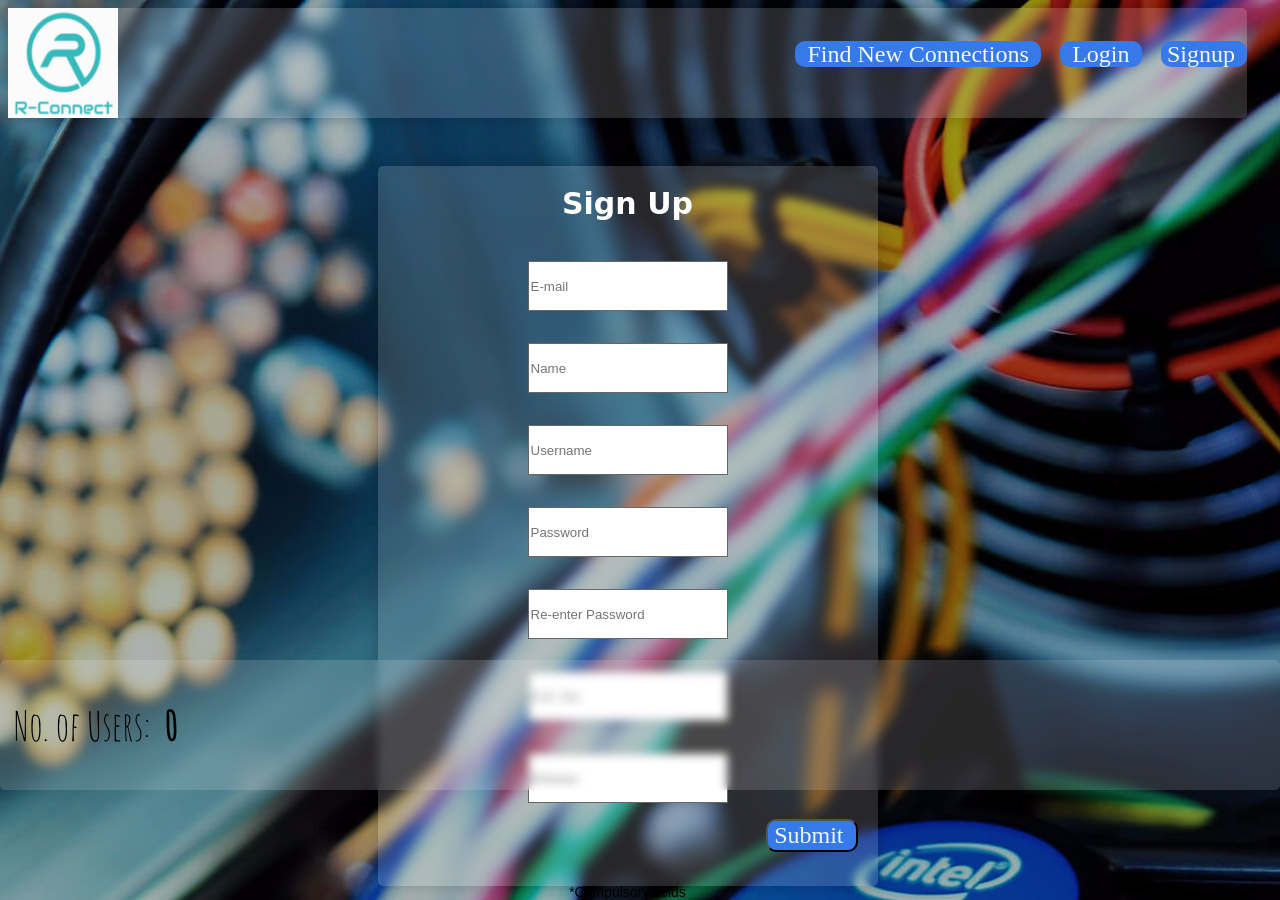
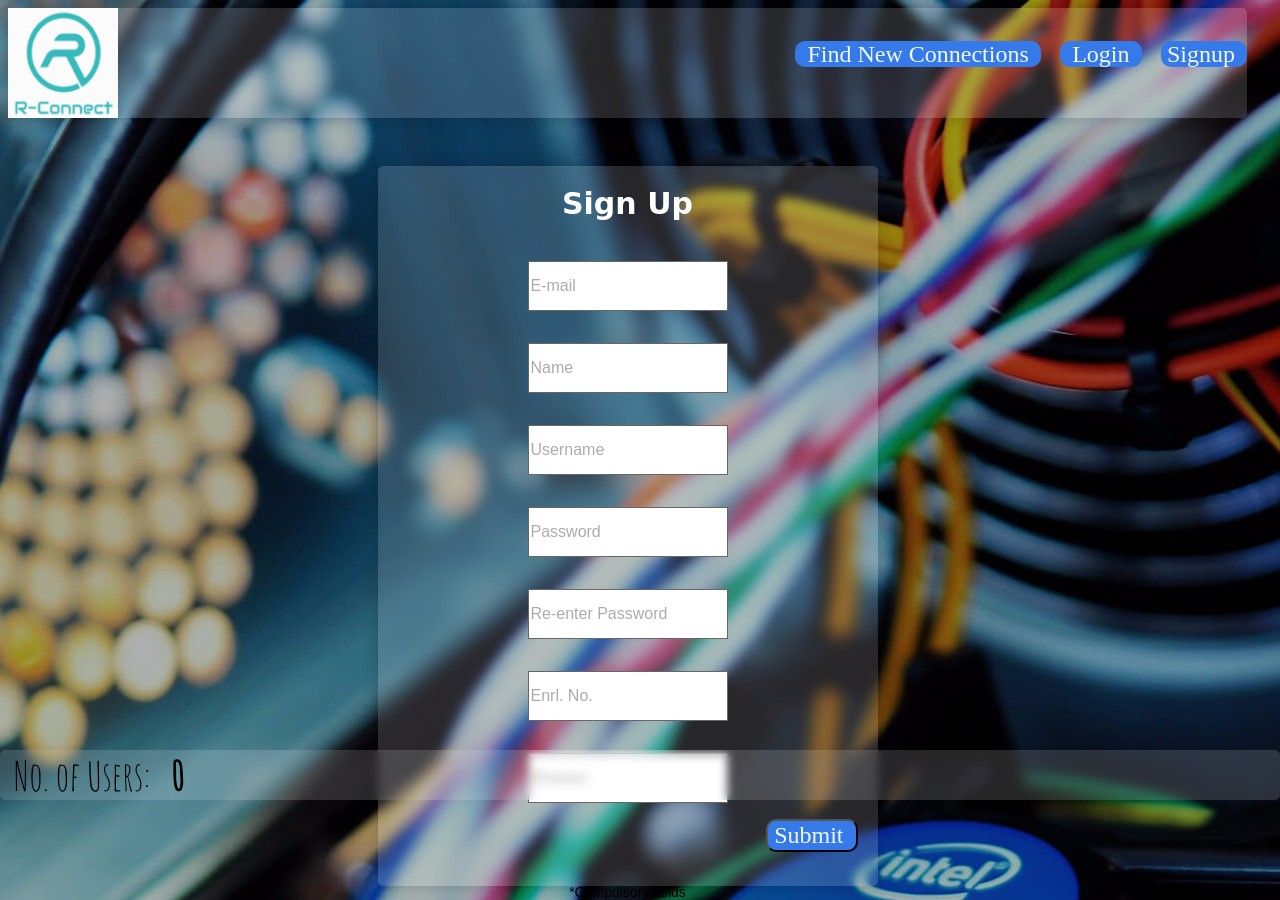
Before and after one commit to sdswoc/connect, a PHP site: page /woc/finalsignup.php in a window 1280 px wide. Run offline with PHP 8.4, Linux system fonts and the light colour scheme; data that the repository does not hold is empty.

Commit message:
minor changes to interface

```diff
--- a/finalsignup.php
+++ b/finalsignup.php
@@ -6,6 +6,7 @@
       <title>Signup Page</title>
 
       <link rel="stylesheet" type="text/css" href="style.css">
+      <link rel="stylesheet" type="text/css" href="rem.css">
 
 
    </head>
@@ -47,9 +48,8 @@
 
       </div>
       <object align='bottom'>
-        <div class="userC">&nbsp;&nbsp;No. of Users:&nbsp;&nbsp;<b><?php echo $user_count ?>&nbsp;&nbsp;&nbsp;&nbsp;</center>
-        <object align='right' style="padding-right: 15px">
-
+        <div class="userC">&nbsp;&nbsp;No. of Users:&nbsp;&nbsp;
+           <b><?php echo $user_count ?>&nbsp;&nbsp;&nbsp;&nbsp;
 
         </div>
     </object>
--- a/index.php
+++ b/index.php
@@ -4,6 +4,8 @@
    <head>
       <title>Login Page</title>
       <link rel="stylesheet" type="text/css" href="style.css">
+      <link rel="stylesheet" type="text/css" href="rem.css">
+
    <body bgcolor = "#FFFFFF">
    <link rel="icon" href="favicon.ico" type="image/x-icon"/>
    <link href="https://fonts.googleapis.com/css?family=Amatic+SC&display=swap" rel="stylesheet">
@@ -19,7 +21,7 @@
       </object>
 </div></object></div><br><br><br>
 
-   <object align='bottom'>
+<object align='bottom'>
         <div class="userC">&nbsp;&nbsp;No. of Users:&nbsp;&nbsp;
            <b><?php echo $user_count ?>&nbsp;&nbsp;&nbsp;&nbsp;
 
@@ -28,6 +30,5 @@
 
 
 
-
    </body>
 </html>
--- a/login.php
+++ b/login.php
@@ -4,6 +4,8 @@
    <head>
       <title>Login Page</title>
       <link rel="stylesheet" type="text/css" href="style.css">
+      <link rel="stylesheet" type="text/css" href="rem.css">
+
    <body bgcolor = "#FFFFFF">
    <link rel="icon" href="favicon.ico" type="image/x-icon"/>
    <link href="https://fonts.googleapis.com/css?family=Amatic+SC&display=swap" rel="stylesheet">
@@ -46,9 +48,5 @@
 
         </div>
     </object>
-
-
-
-
    </body>
 </html>
--- /dev/null
+++ b/rem.css
@@ -0,0 +1,31 @@
+.userC{
+    position: fixed;
+    left: 0px;
+    bottom: 0px;
+    width: 100%;
+    height: 50px;
+    border-radius: 5px;
+    background-color: rgba(255, 255, 255, .15);
+    backdrop-filter: blur(5px);
+    color: black;
+    text-align: left;
+    font-size: 40px;
+    font-family: 'Amatic SC', cursive;
+    }
+
+    .signup_box{
+        width: 30rem;
+     height: 45rem;
+     box-shadow: 0 0 1rem 0 rgba(0, 0, 0, .2);
+     border-radius: 5px;
+     background-color: rgba(255, 255, 255, .15);
+     backdrop-filter: blur(5px);
+
+      }
+
+      ::placeholder{
+        opacity: 0.6;
+        font: Comic sans MS;
+        font-size: medium;
+        align-content: center;
+      }
--- a/server.php
+++ b/server.php
@@ -1,4 +1,5 @@
 <?php
+
 session_start();
 $message = "";
 $username = "";
--- a/style.css
+++ b/style.css
@@ -23,21 +23,7 @@ body {
 
    backdrop-filter: blur(5px);
  }
- .userC{
-position: fixed;
-left: 0;
-bottom: 10;
-width: 100%;
-height: 50px;
-border-radius: 5px;
-background-color: rgba(255, 255, 255, .15);
-backdrop-filter: blur(5px);
-color: black;
-text-align: left;
-font-size: 40px;
-padding-block: 40px;
-font-family: 'Amatic SC', cursive;
-}
+
 
 img.fb{
 
@@ -55,20 +41,7 @@ filter: alpha(opacity=50); /* For IE8 and earlier */
     height: 50px;
     width: 200px;
  }
- .header{
-background-color:rgb(16,10,27);
-background-image:url('res/headtexture.png');
-filter: alpha(opacity=25)
-height: 120px;
-width: 100%;
-border-radius: 20px;
-margin-top: 10px;
-padding-left: 20px;
-padding-top: 5px;
-padding-right: 20px;
-font-family: 'Amatic SC', cursive;
 
-}
 .user{
    border-radius: 5px;
 background-color: rgba(255, 255, 255, .15);
@@ -80,22 +53,7 @@ font-size: 40px;
 font-family: 'Amatic SC', cursive;
 
 }
-.signup_box{
-   width: 30rem;
-height: 45rem;
-box-shadow: 0 0 1rem 0 rgba(0, 0, 0, .2);
-border-radius: 5px;
-background-color: rgba(255, 255, 255, .15);
 
-backdrop-filter: blur(5px);
-
- }
-
- ::placeholder{
-
-   opacity: 1;
-   font: Comic sans MS;
- }
 a{
  color:white;
  text-decoration: none;
```
Also changed, not shown: welcome.php (+9 -5 lines).
